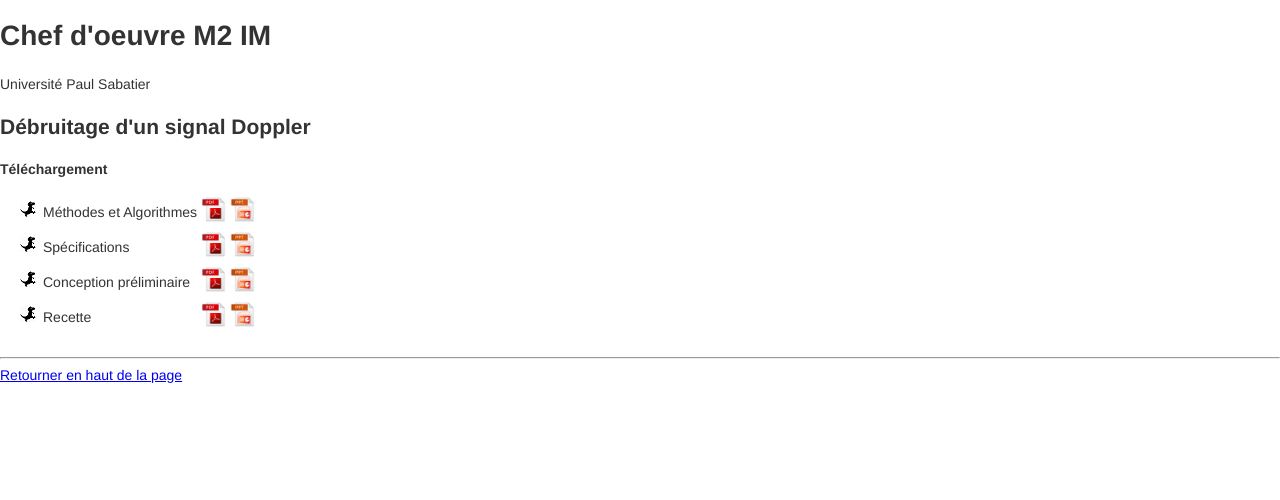
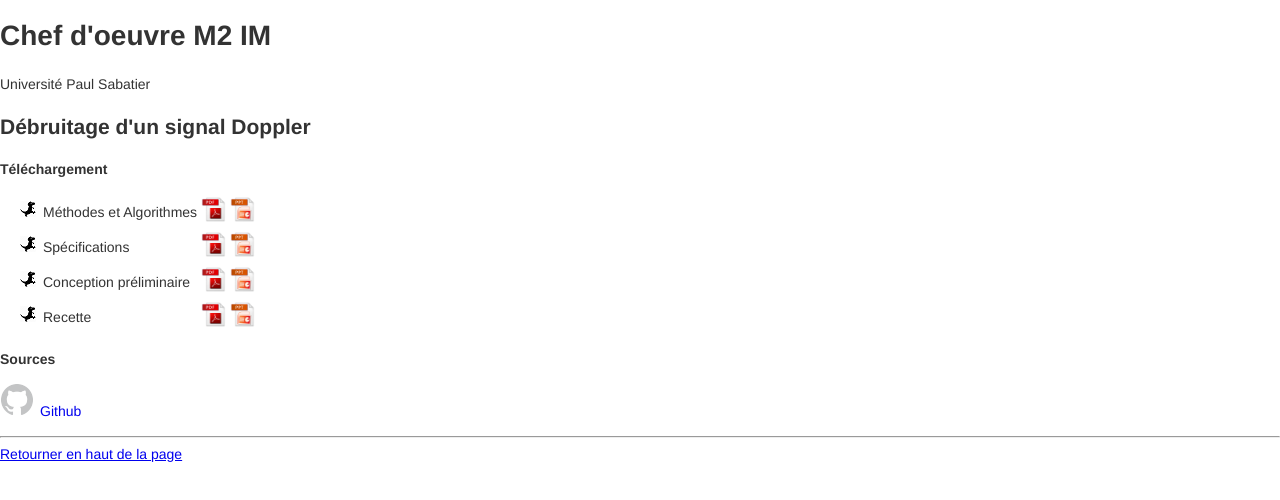
Before and after one commit to lulumahot/doppler, a plain HTML site: page site/telechargement.html in a window 1280 px wide. Shown: the part 142-642 px from the top of the page. Drawn offline with Linux system fonts and the light colour scheme.

Commit message:
ajout lien github

```diff
--- a/site/myCss.css
+++ b/site/myCss.css
@@ -80,6 +80,17 @@ div#gop2p {
 
 div#gop2p li a{
     color: white;
+    text-align: center;
+    text-decoration: none;
+    background-color: white;
+}
+
+div#guyteheube li {
+  list-style-image: url('./images/github.png');
+}
+
+div#guyteheube li a{
+    /*color: white;*/
     text-align: center;
     text-decoration: none;
     background-color: white;
--- a/site/telechargement.html
+++ b/site/telechargement.html
@@ -43,7 +43,12 @@
 		  </table>
 		</ul>
 	      </div>
-
+	      <div id="guyteheube">
+		  <b>Sources</b>
+		  <ul>
+		    <li><a href="https://github.com/lulumahot/doppler" target="_blank">Github</a></li>
+		  </ul>
+	      </div>
         </div>
 
       </div>
```
Also changed, not shown: site/images/github.png (added).
